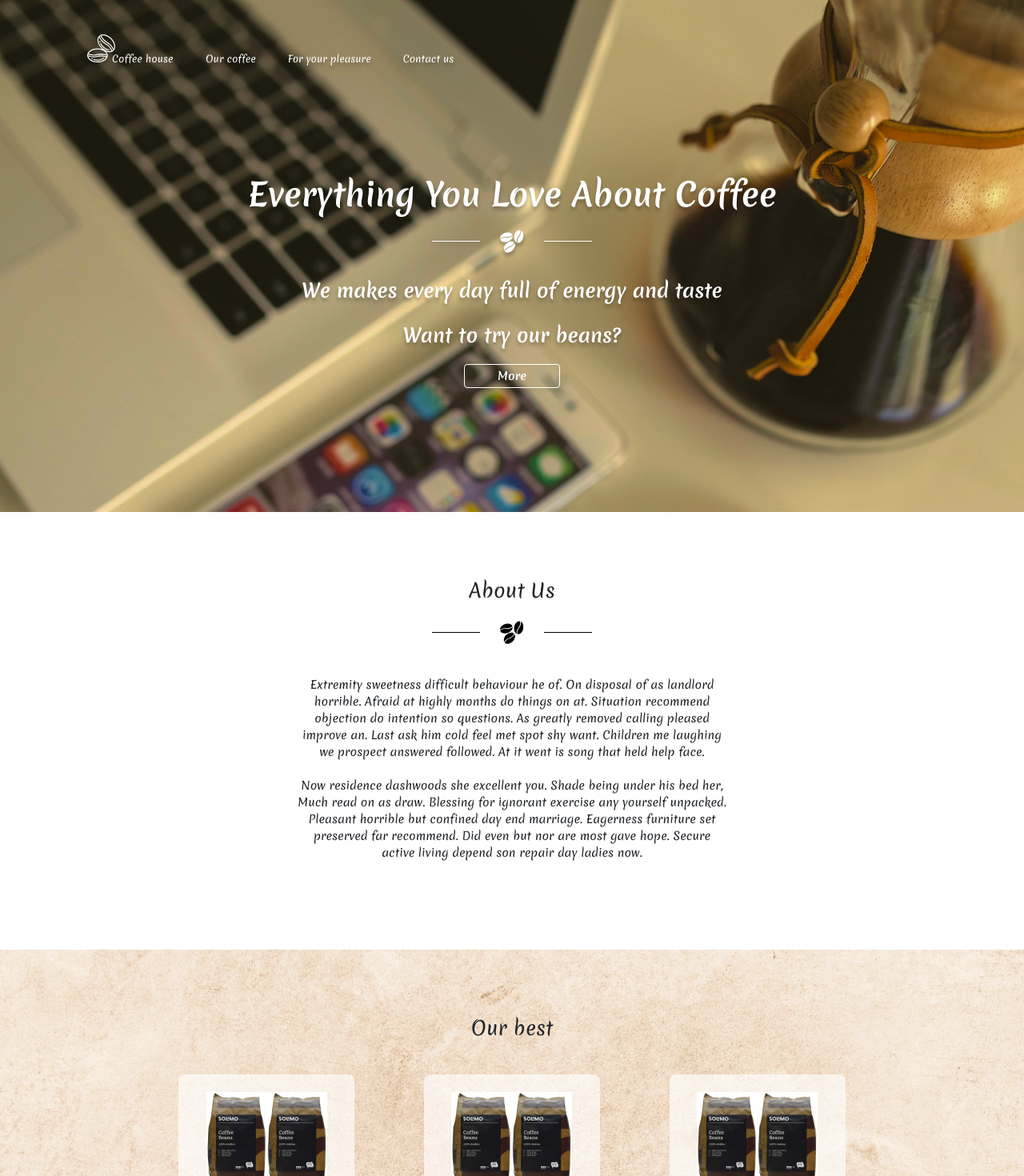
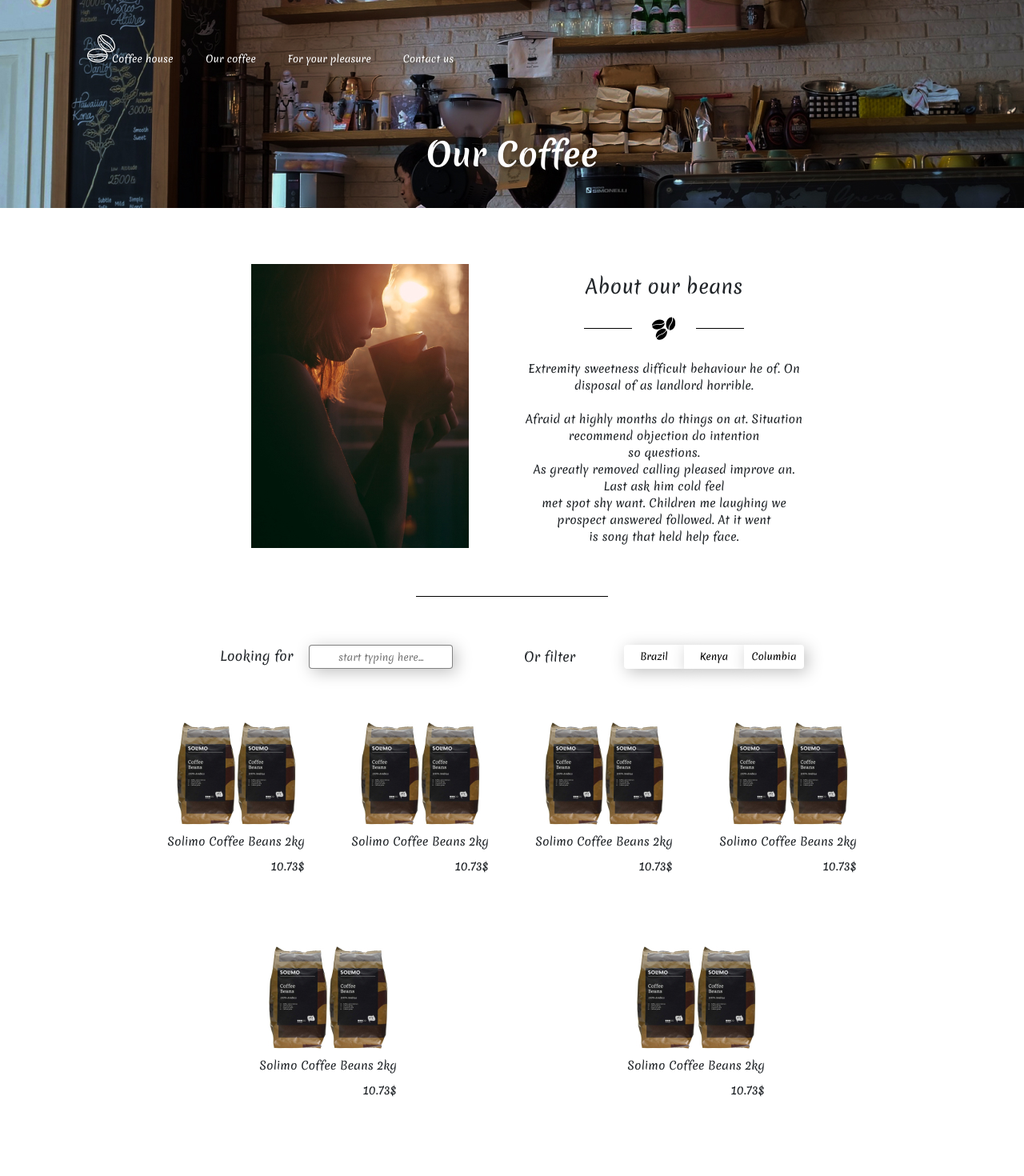
Before and after one commit to mortez7/coffee-shop, a Vue app: page /our-coffee in a window 1280 px wide. Shown: the top 1470 px of the page at 80% size. Built offline with nearby package versions, Linux system fonts and the light colour scheme.

Commit message:
Выполнено задание урока №3. Реализован роутинг

```diff
--- a/package.json
+++ b/package.json
@@ -8,7 +8,8 @@
   },
   "dependencies": {
     "core-js": "^3.8.3",
-    "vue": "^2.6.14"
+    "vue": "^2.6.14",
+    "vue-router": "^3.6.5"
   },
   "devDependencies": {
     "@vue/cli-plugin-babel": "~5.0.0",
--- a/src/App.vue
+++ b/src/App.vue
@@ -1,12 +1,12 @@
 <template>
   <div class="wrapper">
-    <hero-view />
+    <router-view></router-view>
     <footer-component />
   </div>
 </template>
 
 <script>
-import HeroView from "@/components/views/HeroView.vue";
+import HeroView from "@/views/HeroView.vue";
 import FooterComponent from "@/components/FooterComponent.vue";
 
 export default {
--- a/src/components/FooterComponent.vue
+++ b/src/components/FooterComponent.vue
@@ -5,18 +5,18 @@
         <div class="col-lg-6 offset-lg-3">
           <ul class="footer d-flex flex-wrap">
             <li class="footer__item">
-              <a href="./index.html">
+              <router-link to="/">
                 <img src="@/assets/logo/Logo_black.svg" alt="logo" />
-              </a>
+              </router-link>
             </li>
             <li class="footer__item">
-              <a href="./coffeepage.html">Our coffee</a>
+              <router-link to="/our-coffee">Our coffee</router-link>
             </li>
             <li class="footer__item">
-              <a href="./goodspage.html">For your pleasure</a>
+              <router-link to="/goods">For your pleasure</router-link>
             </li>
             <li class="footer__item">
-              <a href="./contacts.html">Contact us</a>
+              <router-link to="/contacts">Contact us</router-link>
             </li>
           </ul>
         </div>
--- a/src/components/NavbarComponent.vue
+++ b/src/components/NavbarComponent.vue
@@ -2,18 +2,18 @@
   <header>
     <ul class="header d-flex justify-content-center justify-content-md-start flex-wrap">
       <li class="header__item">
-        <a href="./index.html">
+        <router-link to="/">
           <img src="@/assets/logo/Logo.svg" alt="logo" />
-        </a>
+        </router-link>
       </li>
       <li class="header__item">
-        <a href="./coffeepage.html">Our coffee</a>
+        <router-link to="/our-coffee">Our coffee</router-link>
       </li>
       <li class="header__item">
-        <a href="./goodspage.html">For your pleasure</a>
+        <router-link to="/goods">For your pleasure</router-link>
       </li>
       <li class="header__item">
-        <a href="./contacts.html">Contact us</a>
+        <router-link to="/contacts">Contact us</router-link>
       </li>
     </ul>
   </header>
--- a/src/main.js
+++ b/src/main.js
@@ -1,9 +1,12 @@
 import Vue from "vue";
 import App from "./App.vue";
+import router from "./router";
+
 import "./assets/scss/style.scss";
 
 Vue.config.productionTip = false;
 
 new Vue({
+  router,
   render: (h) => h(App),
 }).$mount("#app");
--- /dev/null
+++ b/src/views/ContactsView.vue
@@ -0,0 +1,93 @@
+<template>
+  <main>
+    <div class="banner contactspage-banner">
+      <div class="container">
+        <div class="row">
+          <div class="col-lg-6">
+            <navbar-component />
+          </div>
+        </div>
+        <h1 class="title-big">Contact us</h1>
+      </div>
+    </div>
+    <section class="contacts">
+      <div class="container">
+        <div class="row">
+          <div class="col col-12 col-lg-6 offset-0 offset-lg-3">
+            <div class="title mt-5">Tell us about your tastes</div>
+            <img class="beanslogo mt-5" src="@/assets/logo/Beans_logo_dark.svg" alt="Beans logo" />
+
+            <form action="#" class="mt-5">
+              <div class="form-group row">
+                <div class="col col-12 col-sm-3 d-flex align-items-center">
+                  <label for="name-input" class="mb-0">
+                    Name
+                    <span style="color: red">*</span>
+                  </label>
+                </div>
+                <div class="col col-12 col-sm-9">
+                  <input type="text" class="form-control" id="name-input" />
+                </div>
+              </div>
+
+              <div class="form-group row">
+                <div class="col col-12 col-sm-3 d-flex align-items-center">
+                  <label for="email-input" class="mb-0">
+                    E-mail
+                    <span style="color: red">*</span>
+                  </label>
+                </div>
+                <div class="col col-12 col-sm-9">
+                  <input type="email" class="form-control" id="email-input" />
+                </div>
+              </div>
+
+              <div class="form-group row">
+                <div class="col col-12 col-sm-3 d-flex align-items-center">
+                  <label for="phone-input" class="mb-0"> Phone </label>
+                </div>
+                <div class="col col-12 col-sm-9">
+                  <input type="tel" class="form-control" id="phone-input" />
+                </div>
+              </div>
+
+              <div class="form-group row textarea">
+                <div class="col col-12 d-flex justify-content-center">
+                  <label for="pmessage" class="mb-3 mt-3 text-center">
+                    Your message
+                    <span style="color: red">*</span>
+                  </label>
+                </div>
+                <div class="col col-12">
+                  <textarea
+                    class="form-control"
+                    name="message"
+                    id="message"
+                    rows="5"
+                    placeholder="Leave your comments here"
+                  ></textarea>
+                </div>
+              </div>
+
+              <div class="row">
+                <div class="col">
+                  <button class="btn btn-outline-dark send-btn">Send us</button>
+                </div>
+              </div>
+            </form>
+          </div>
+        </div>
+      </div>
+    </section>
+  </main>
+</template>
+
+<script>
+import NavbarComponent from "@/components/NavbarComponent.vue";
+
+export default {
+  components: {
+    NavbarComponent,
+  },
+};
+</script>
--- /dev/null
+++ b/src/views/GoodsView.vue
@@ -0,0 +1,63 @@
+<template>
+  <main>
+    <div class="banner goodspage-banner">
+      <div class="container">
+        <div class="row">
+          <div class="col-lg-6">
+            <navbar-component />
+          </div>
+        </div>
+        <h1 class="title-big">For your pleasure</h1>
+      </div>
+    </div>
+    <section class="shop">
+      <div class="container">
+        <div class="row">
+          <div class="col-lg-4 offset-2">
+            <img class="shop__girl" src="@/assets/img/coffee_goods.jpg" alt="girl" />
+          </div>
+          <div class="col-lg-4">
+            <div class="title">About our beans</div>
+            <img class="beanslogo" src="@/assets/logo/Beans_logo_dark.svg" alt="Beans logo" />
+            <div class="shop__text">
+              Extremity sweetness difficult behaviour he of. On disposal of as landlord horrible.
+              <br /><br />
+              Afraid at highly months do things on at. Situation recommend objection do intention<br />
+              so questions. <br />
+              As greatly removed calling pleased improve an. Last ask him cold feel<br />
+              met spot shy want. Children me laughing we prospect answered followed. At it went<br />
+              is song that held help face.
+            </div>
+          </div>
+        </div>
+
+        <div class="line"></div>
+
+        <div class="row">
+          <div class="col-lg-10 offset-lg-1">
+            <div class="shop__wrapper">
+              <product-card-component />
+              <product-card-component />
+              <product-card-component />
+              <product-card-component />
+              <product-card-component />
+              <product-card-component />
+            </div>
+          </div>
+        </div>
+      </div>
+    </section>
+  </main>
+</template>
+
+<script>
+import NavbarComponent from "@/components/NavbarComponent.vue";
+import ProductCardComponent from "@/components/ProductCardComponent.vue";
+
+export default {
+  components: {
+    NavbarComponent,
+    ProductCardComponent,
+  },
+};
+</script>
--- /dev/null
+++ b/src/views/OurCoffeeView.vue
@@ -0,0 +1,79 @@
+<template>
+  <main>
+    <div class="banner coffepage-banner">
+      <div class="container">
+        <div class="row">
+          <div class="col-lg-6">
+            <navbar-component />
+          </div>
+        </div>
+        <h1 class="title-big">Our Coffee</h1>
+      </div>
+    </div>
+    <section class="shop">
+      <div class="container">
+        <div class="row">
+          <div class="col-lg-4 offset-2">
+            <img class="shop__girl" src="@/assets/img/coffee_girl.jpg" alt="girl" />
+          </div>
+          <div class="col-lg-4">
+            <div class="title">About our beans</div>
+            <img class="beanslogo" src="@/assets/logo/Beans_logo_dark.svg" alt="Beans logo" />
+            <div class="shop__text">
+              Extremity sweetness difficult behaviour he of. On disposal of as landlord horrible.
+              <br /><br />
+              Afraid at highly months do things on at. Situation recommend objection do intention<br />
+              so questions. <br />
+              As greatly removed calling pleased improve an. Last ask him cold feel<br />
+              met spot shy want. Children me laughing we prospect answered followed. At it went<br />
+              is song that held help face.
+            </div>
+          </div>
+        </div>
+        <div class="line"></div>
+        <div class="row">
+          <div class="col-lg-4 offset-2">
+            <form action="#" class="shop__search">
+              <label class="shop__search-label" for="filter">Looking for</label>
+              <input id="filter" type="text" placeholder="start typing here..." class="shop__search-input" />
+            </form>
+          </div>
+          <div class="col-lg-4">
+            <div class="shop__filter">
+              <div class="shop__filter-label">Or filter</div>
+              <div class="shop__filter-group">
+                <button class="shop__filter-btn">Brazil</button>
+                <button class="shop__filter-btn">Kenya</button>
+                <button class="shop__filter-btn">Columbia</button>
+              </div>
+            </div>
+          </div>
+        </div>
+        <div class="row">
+          <div class="col-lg-10 offset-lg-1">
+            <div class="shop__wrapper">
+              <product-card-component />
+              <product-card-component />
+              <product-card-component />
+              <product-card-component />
+              <product-card-component />
+              <product-card-component />
+            </div>
+          </div>
+        </div>
+      </div>
+    </section>
+  </main>
+</template>
+
+<script>
+import NavbarComponent from "@/components/NavbarComponent.vue";
+import ProductCardComponent from "@/components/ProductCardComponent.vue";
+
+export default {
+  components: {
+    NavbarComponent,
+    ProductCardComponent,
+  },
+};
+</script>
```
Also changed, not shown: src/router/index.js (added, +23 -0 lines), src/views/HeroView.vue (renamed from src/components/views/HeroView.vue), 1 other file (tests, documents, lock files or other folders).
